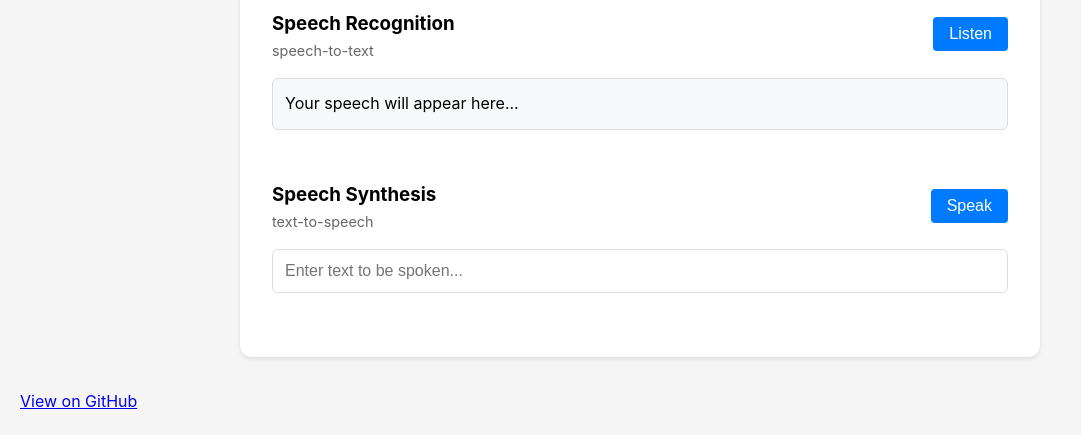
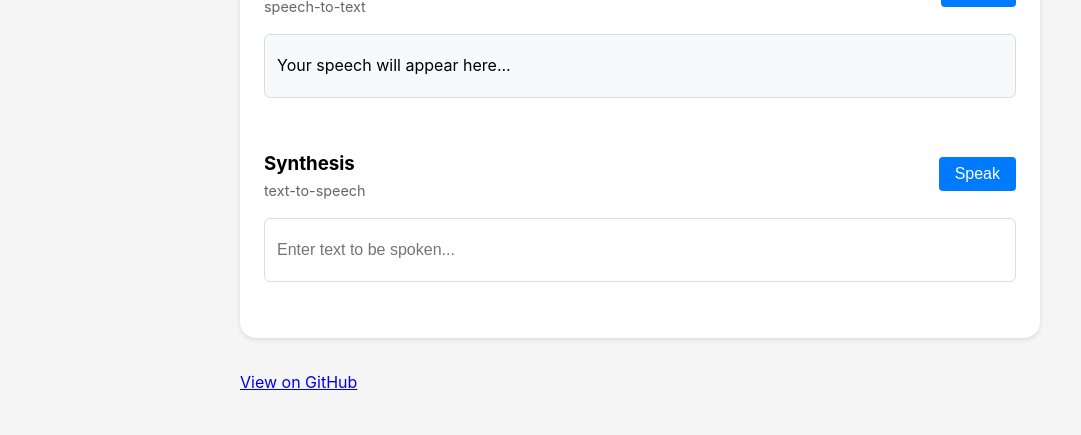
Before and after one commit to SwankyLegg/assistant-io, a website built with Vite: page index.html in a window 1280 px wide. Shown: the part 657-1092 px from the top of the page, without its empty margins (0-1081 px from the left). After the commit the page ends 1068 px from the top, so only its background shows below. Built offline with nearby package versions, Linux system fonts and the light colour scheme.

Commit message:
Scaling + Styling fix

```diff
--- a/index.css
+++ b/index.css
@@ -10,7 +10,7 @@ body {
     font-family: -apple-system, BlinkMacSystemFont, 'Segoe UI', Roboto, Oxygen, Ubuntu, Cantarell, sans-serif;
     line-height: 1.6;
     margin: 0;
-    padding: 20px;
+    padding: 1rem;
     background-color: #f5f5f5;
 }
 
@@ -33,10 +33,10 @@ input {
 
 .card {
     background: white;
-    padding: 2rem;
-    border-radius: 12px;
+    padding: 1.5rem;
+    border-radius: 1rem;
     box-shadow: 0 2px 4px rgba(0,0,0,0.1);
-    margin-bottom: 2rem;
+    margin-bottom: 1rem;
 }
 
 .header {
@@ -93,18 +93,31 @@ input {
     margin-bottom: 1rem;
 }
 
-.text-display {
+/* Remove individual text-display and text-input classes and create a shared class */
+.text-field {
     width: 100%;
     padding: 0.75rem;
-    border: 1px solid #ddd;
+    border: 1px solid var(--border-color);
     border-radius: 6px;
     font-size: 1rem;
-    background: #f8f9fa;
-    min-height: 1.2em;
     box-sizing: border-box;
+    min-height: 4em;
+    display: flex;
+    align-items: center;
 }
 
-.text-display.interim {
+/* Additional styles for display variant */
+.text-field.display {
+    background: #f8f9fa;
+}
+
+/* Additional styles for input variant */
+.text-field.input {
+    background: white;
+}
+
+/* Style for interim text */
+.text-field.interim {
     color: #666;
     font-style: italic;
 }
@@ -116,14 +129,6 @@ input {
 
 #response {
     display: block;
-}
-
-#responseInput {
-    width: 100%;
-    padding: 0.75rem;
-    border: 1px solid #ddd;
-    border-radius: 6px;
-    font-size: 1rem;
 }
 
 .primary-button {
@@ -157,12 +162,3 @@ footer {
     margin-bottom: 1rem;
     font-size: 0.9rem;
 }
-
-.text-input {
-    width: 100%;
-    padding: 0.75rem;
-    border: 1px solid #ddd;
-    border-radius: 6px;
-    font-size: 1rem;
-    background: white;
-}
--- a/index.html
+++ b/index.html
@@ -2,6 +2,7 @@
 <html>
 <head>
     <title>Voice I/O Demo</title>
+    <meta name="viewport" content="width=device-width, initial-scale=1.0, maximum-scale=1.0, user-scalable=no">
     <link rel="stylesheet" href="index.css">
 </head>
 <body>
@@ -22,7 +23,7 @@
                 </ol>
             </div>
             <footer>
-                <p class="note">Note: This demo requires a modern browser with speech recognition support.</p>
+                <p class="note">Note: This demo requires a modern browser with <a href="https://caniuse.com/?search=speechrecognition" target="_blank">speech recognition</a> and <a href="https://caniuse.com/?search=speechsynthesis" target="_blank">speech synthesis</a> support.</p>
             </footer>
         </div>
 
@@ -32,20 +33,20 @@
             <div class="transcript-section">
                 <div class="demo-header">
                     <div>
-                        <h3>Speech Recognition</h3>
+                        <h3>Recognition</h3>
                         <p class="section-subtitle">speech-to-text</p>
                     </div>
                     <button id="toggleMic" class="primary-button">Listen</button>
                 </div>
                 <div class="transcript-container">
-                    <div id="transcript" class="text-display">Your speech will appear here...</div>
+                    <div id="transcript" class="text-field display">Your speech will appear here...</div>
                 </div>
             </div>
 
             <div class="synthesis-section">
                 <div class="demo-header">
                     <div>
-                        <h3>Speech Synthesis</h3>
+                        <h3>Synthesis</h3>
                         <p class="section-subtitle">text-to-speech</p>
                     </div>
                     <button id="speakButton" class="primary-button">Speak</button>
@@ -53,18 +54,18 @@
                 <div id="response">
                     <input type="text"
                            id="responseInput"
-                           class="text-input"
+                           class="text-field input"
                            placeholder="Enter text to be spoken...">
                 </div>
             </div>
         </div>
+        <footer>
+            <a href="https://github.com/swankylegg/assistant-io" target="_blank">
+                View on GitHub
+            </a>
+        </footer>
     </div>
 
-    <footer>
-        <a href="https://github.com/swankylegg/assistant-io" target="_blank">
-            View on GitHub
-        </a>
-    </footer>
 
     <script type="module" src="index.js"></script>
 </body>
```
